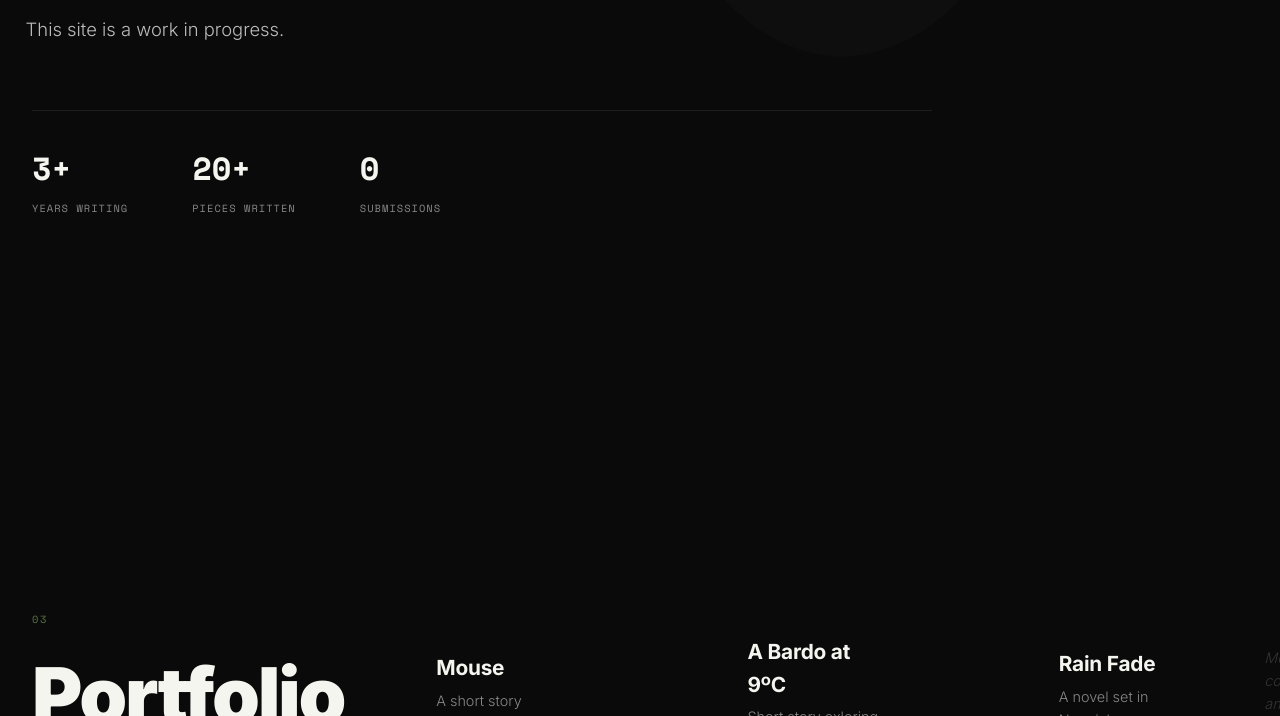
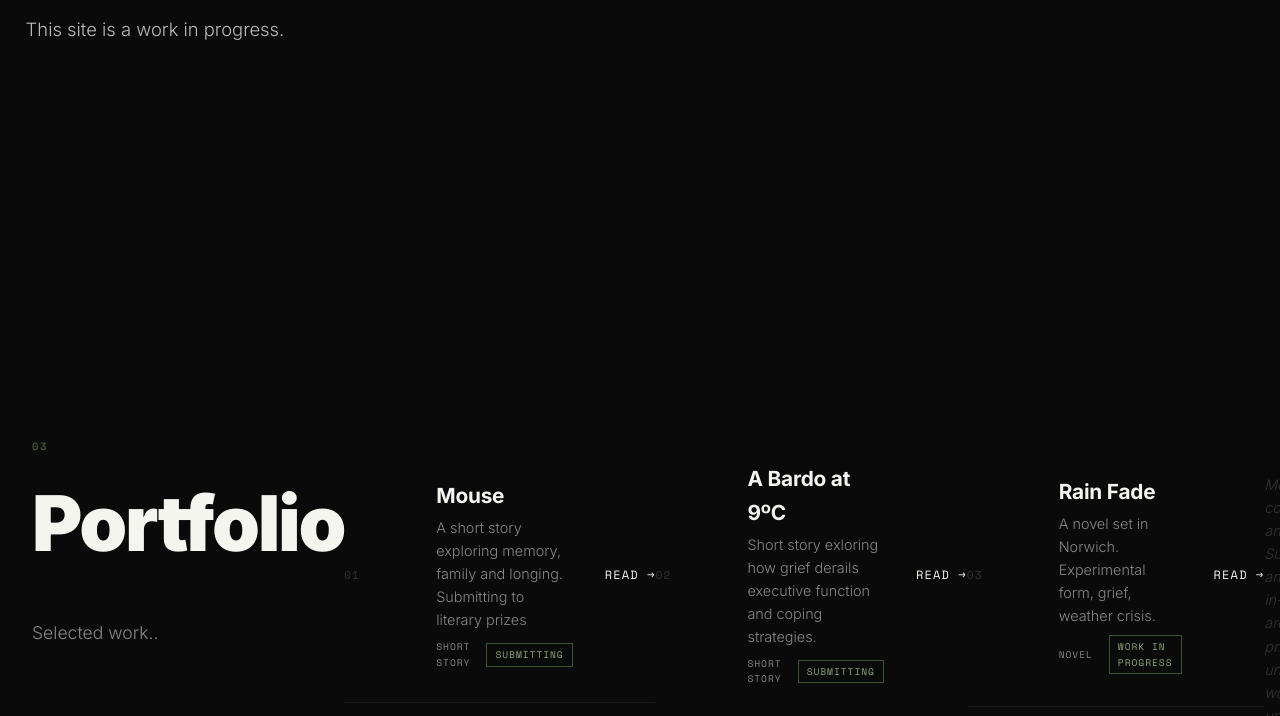
Before and after one commit to ardverikie/liamjamestaylor.com, a plain HTML site: page index.html in a window 1280 px wide. Shown: the part 1425-2141 px from the top of the page. Drawn offline with nearby package versions, Linux system fonts and the light colour scheme.

Commit message:
Update index.html

```diff
--- a/index.html
+++ b/index.html
@@ -71,8 +71,7 @@
             <span class="hero-line">Taylor</span>
           </h1>
           <p class="hero-subtitle" data-content="hero_subtitle">
-            Writer. Student. Someone trying to turn the noise in his head
-            into something that sounds like a sentence.
+            Writer.
           </p>
           <a href="#portfolio" class="hero-cta" data-section="portfolio">
             <span class="cta-text">Read the work</span>
@@ -128,20 +127,6 @@
             <p>
               This site is a work in progress.
             </p>
-          </div>
-          <div class="about-stats">
-            <div class="stat">
-              <span class="stat-number" data-content="stat_years">—</span>
-              <span class="stat-label">Years writing</span>
-            </div>
-            <div class="stat">
-              <span class="stat-number" data-content="stat_pieces">—</span>
-              <span class="stat-label">Pieces written</span>
-            </div>
-            <div class="stat">
-              <span class="stat-number" data-content="stat_submissions">—</span>
-              <span class="stat-label">Submissions</span>
-            </div>
           </div>
         </div>
         <div class="about-organic">
```
